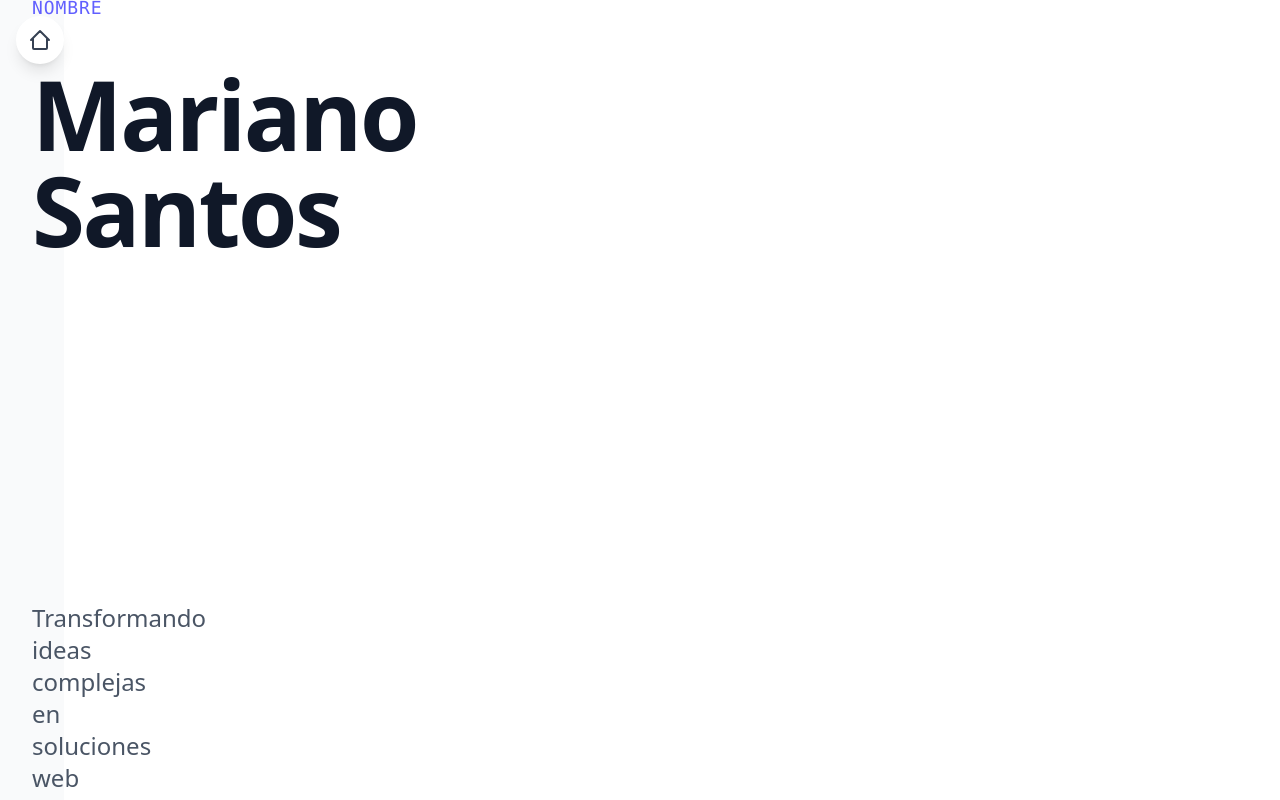
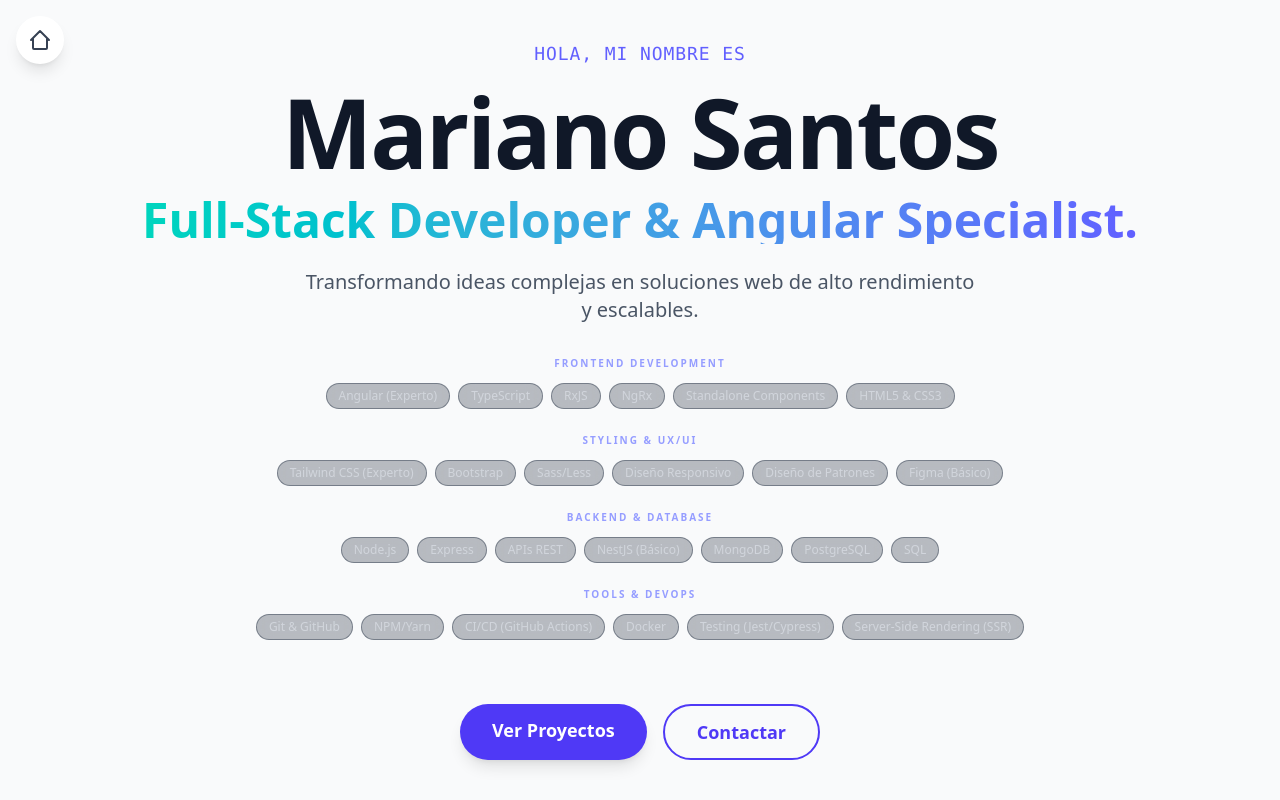
Before and after one commit to Maranelo97/portfolio-2025, an Angular app: page / in a window 1280 px wide. Built offline with nearby package versions, Linux system fonts and the light colour scheme.

Commit message:
avances skills, ssr y depuracion ctx gsap!

```diff
--- /dev/null
+++ b/src/app/core/types/ISkills.ts
@@ -0,0 +1,5 @@
+export interface ISkills {
+    title: string;
+    icon: string;
+    skills: string[];
+}
--- /dev/null
+++ b/src/app/features/home/Skills/Skills.css
@@ -0,0 +1,4 @@
+:host {
+  display: block; /* O flex, pero que no sea inline */
+  width: 100%;
+}
--- /dev/null
+++ b/src/app/features/home/Skills/Skills.html
@@ -0,0 +1,15 @@
+<div class="flex flex-wrap justify-center gap-6 mb-12">
+    <div *ngFor="let domain of domains" class="flex flex-col items-center">
+
+        <h3 class="text-[10px] uppercase tracking-[0.2em] text-indigo-400/80 font-bold mb-3">
+            {{ domain.title }}
+        </h3>
+
+        <div class="flex flex-wrap justify-center gap-2">
+            <span *ngFor="let skill of domain.skills"
+                class="px-3 py-1 text-xs font-medium border border-gray-700/50 bg-gray-800/30 text-gray-300 rounded-full backdrop-blur-sm transition-all hover:border-indigo-500/50 hover:text-white">
+                {{ skill }}
+            </span>
+        </div>
+    </div>
+</div>
--- /dev/null
+++ b/src/app/features/home/Skills/Skills.ts
@@ -0,0 +1,69 @@
+import { ChangeDetectionStrategy, Component } from '@angular/core';
+import { CommonModule } from '@angular/common';
+import { ISkills } from '../../../core/types/ISkills';
+
+@Component({
+  selector: 'app-skills',
+  imports: [CommonModule],
+  templateUrl: './Skills.html',
+  styleUrl: './Skills.css',
+  standalone: true,
+  changeDetection: ChangeDetectionStrategy.OnPush,
+})
+export class Skills {
+  public readonly domains: ISkills[] = [
+    {
+      title: 'Frontend Development',
+      // Ícono de código (Heroicon Outline: Code)
+      icon: 'M10 20l4-16m4 4l4 4-4 4M6 16l-4-4 4-4',
+      skills: [
+        'Angular (Experto)',
+        'TypeScript',
+        'RxJS',
+        'NgRx',
+        'Standalone Components',
+        'HTML5 & CSS3',
+      ],
+    },
+    {
+      title: 'Styling & UX/UI',
+      // Ícono de brocha (Heroicon Outline: Paintbrush)
+      icon: 'M7.5 14.5a2 2 0 00-2-2h-3a2 2 0 00-2 2v3a2 2 0 002 2h3a2 2 0 002-2v-3zm0 0a2 2 0 002 2h3a2 2 0 002-2v-3a2 2 0 00-2-2h-3a2 2 0 00-2 2v3z',
+      skills: [
+        'Tailwind CSS (Experto)',
+        'Bootstrap',
+        'Sass/Less',
+        'Diseño Responsivo',
+        'Diseño de Patrones',
+        'Figma (Básico)',
+      ],
+    },
+    {
+      title: 'Backend & Database',
+      // Ícono de servidor (Heroicon Outline: Server)
+      icon: 'M12 4v16m8-8H4m16-4V8a2 2 0 00-2-2H6a2 2 0 00-2 2v4m16 0v4a2 2 0 01-2 2H6a2 2 0 01-2-2v-4',
+      skills: [
+        'Node.js',
+        'Express',
+        'APIs REST',
+        'NestJS (Básico)',
+        'MongoDB',
+        'PostgreSQL',
+        'SQL',
+      ],
+    },
+    {
+      title: 'Tools & DevOps',
+      // Ícono de herramienta (Heroicon Outline: Chip)
+      icon: 'M10 20l4-16m4 4l4 4-4 4M6 16l-4-4 4-4',
+      skills: [
+        'Git & GitHub',
+        'NPM/Yarn',
+        'CI/CD (GitHub Actions)',
+        'Docker',
+        'Testing (Jest/Cypress)',
+        'Server-Side Rendering (SSR)',
+      ],
+    },
+  ];
+}
--- /dev/null
+++ b/src/app/features/home/home.css
@@ -0,0 +1,4 @@
+#heroContent > * {
+  opacity: 0;
+  will-change: transform, opacity; /* Prepara al navegador para la animación */
+}
--- a/src/app/features/home/home.html
+++ b/src/app/features/home/home.html
@@ -1,32 +1,30 @@
 <section class="min-h-screen flex items-center justify-center p-8 bg-gray-50 dark:bg-gray-900 transition-colors duration-500">
 
-    <div #heroContent class="max-w-6xl w-full text-center">
+    <div #heroContent class="max-w-6xl w-full text-center flex flex-col items-center">
 
         <p class="text-lg font-mono text-indigo-500 dark:text-indigo-400 mb-4 tracking-wider uppercase">
             Hola, mi nombre es
         </p>
 
-        <h1 class="text-6xl sm:text-7xl lg:text-8xl font-extrabold text-gray-900 dark:text-white leading-none mb-6 tracking-tight">
+        <h1 class="text-5xl sm:text-7xl lg:text-8xl font-extrabold text-gray-900 dark:text-white leading-none mb-4 tracking-tight">
             {{ name }}
         </h1>
 
-        <h2 class="text-3xl sm:text-4xl lg:text-5xl font-bold bg-clip-text text-transparent bg-linear-to-r from-teal-400 to-indigo-500 mb-8">
+        <h2 class="text-2xl sm:text-4xl lg:text-5xl font-bold bg-clip-text text-transparent bg-linear-to-r from-teal-400 to-indigo-500 mb-6">
             {{ title }}
         </h2>
 
-        <p class="text-xl sm:text-2xl text-gray-600 dark:text-gray-300 max-w-3xl mx-auto mb-12">
+        <p class="text-lg sm:text-xl text-gray-600 dark:text-gray-300 max-w-2xl mx-auto mb-8">
             {{ description }}
         </p>
 
-        <div #ctaButtons class="flex justify-center space-x-4">
-            <a routerLink="/projects" class="px-8 py-3 text-lg font-semibold rounded-full shadow-lg transition duration-300 ease-in-out
-                bg-indigo-600 hover:bg-indigo-700 text-white
-                transform hover:scale-105 active:scale-95">
-                Ver Proyectos Destacados
+        <app-skills></app-skills>
+
+        <div #ctaButtons class="flex justify-center space-x-4 mt-4">
+            <a routerLink="/projects" class="px-8 py-3 text-lg font-semibold rounded-full shadow-lg transition duration-300 bg-indigo-600 hover:bg-indigo-700 text-white transform hover:scale-105 active:scale-95">
+                Ver Proyectos
             </a>
-
-            <a routerLink="/contact" class="px-8 py-3 text-lg font-semibold rounded-full border-2 transition duration-300 ease-in-out
-                border-indigo-600 dark:border-indigo-400 text-indigo-600 dark:text-indigo-400 hover:bg-indigo-50 dark:hover:bg-gray-800">
+            <a routerLink="/contact" class="px-8 py-3 text-lg font-semibold rounded-full border-2 border-indigo-600 dark:border-indigo-400 text-indigo-600 dark:text-indigo-400 hover:bg-indigo-50 dark:hover:bg-gray-800">
                 Contactar
             </a>
         </div>
--- a/src/app/features/home/home.ts
+++ b/src/app/features/home/home.ts
@@ -1,78 +1,67 @@
-import {
-  Component,
-  AfterViewInit, // Importante para manipular el DOM
-  ViewChild,
-  ElementRef, // Importante para referenciar elementos HTML
-  OnInit
-} from '@angular/core';
+import { Component, AfterViewInit, ViewChild, ElementRef, OnDestroy } from '@angular/core';
 import { CommonModule } from '@angular/common';
-import { PlatformService } from '../../core/services/platform'; // Asegúrate de que la ruta sea correcta
-import { RouterLink } from '@angular/router'; // Añadimos RouterLink para los botones
-import { gsap } from 'gsap'; // Importamos GSAP
-import { ScrollTrigger } from 'gsap/ScrollTrigger'; // Importamos ScrollTrigger
-
-// Registrar plugins globalmente
-gsap.registerPlugin(ScrollTrigger);
+import { PlatformService } from '../../core/services/platform';
+import { RouterLink } from '@angular/router';
+import { gsap } from 'gsap';
+import { Skills } from './Skills/Skills';
 
 @Component({
   selector: 'app-home',
   standalone: true,
-  // Añadimos RouterLink a los imports para que los botones funcionen
-  imports: [CommonModule, RouterLink],
-  templateUrl: './home.html'
+  imports: [CommonModule, RouterLink, Skills],
+  styleUrl: './home.css',
+  templateUrl: './home.html',
 })
-export class Home implements AfterViewInit { // Cambiamos OnInit a AfterViewInit para el DOM
-
-  // Referencias a los elementos del DOM (¡Necesarias para GSAP!)
+export class Home implements AfterViewInit, OnDestroy {
+  private ctx?: gsap.Context;
   @ViewChild('heroContent') heroContent!: ElementRef;
   @ViewChild('ctaButtons') ctaButtons!: ElementRef;
 
-  // Información de presentación
   readonly name = 'Mariano Santos';
   readonly title = 'Full-Stack Developer & Angular Specialist.';
-  readonly description = 'Transformando ideas complejas en soluciones web de alto rendimiento y escalables.';
+  readonly description =
+    'Transformando ideas complejas en soluciones web de alto rendimiento y escalables.';
 
-  constructor(private platformService: PlatformService) { }
+  constructor(private platformService: PlatformService) {}
 
   ngAfterViewInit(): void {
-    // 1. Verificar si estamos en el navegador (Obligatorio para SSR)
+    // Solo ejecutamos animaciones si estamos en el navegador
     if (this.platformService.isBrowser) {
-      this.animateHero();
+      this.ctx = gsap.context(() => {
+        this.animateHero();
+      }, this.heroContent.nativeElement);
     }
   }
 
+  // Limpieza de animaciones al destruir el componente
+  ngOnDestroy(): void {
+  if (this.platformService.isBrowser) {
+      this.ctx?.revert(); // 👈 ¡ESTO es la clave! Revierte y limpia TODO automáticamente
+    }
+  }
+
+  // src/app/features/home/home.ts
+
   animateHero(): void {
-    const content = this.heroContent.nativeElement;
-    const buttons = this.ctaButtons.nativeElement;
+    // 1. Obtenemos TODOS los hijos directos de heroContent (p, h1, h2, p, app-skills, div botones)
+    const allElements = Array.from(this.heroContent.nativeElement.children);
 
-    // Configuración inicial de los elementos (invisible y desplazado)
-    gsap.set(content, { y: 20, opacity: 0 });
-    gsap.set(buttons, { opacity: 0 });
-
-    // 2. Crear la línea de tiempo (Timeline) de la animación
-    const tl = gsap.timeline({ defaults: { ease: 'power3.out' } });
-
-    tl.to(content, {
+    // 2. Usamos fromTo para forzar el estado inicial y final, ignorando conflictos de CSS
+    gsap.fromTo(
+      allElements,
+      {
+        opacity: 0,
+        y: 40, // Empiezan un poco más abajo
+      },
+      {
         opacity: 1,
         y: 0,
         duration: 1.2,
-        delay: 0.2 // Pequeño delay para que no aparezca inmediatamente
-      })
-      .to(buttons, {
-        opacity: 1,
-        duration: 0.8,
-        delay: -0.5 // Empieza antes de que termine el anterior, para un flujo más rápido
-      }, '+=0.2'); // Etiqueta para encadenar las animaciones
-
-    // 3. (OPCIONAL) Añadir un efecto ScrollTrigger a la sección
-    ScrollTrigger.create({
-      trigger: 'section', // El disparador es toda la sección
-      start: 'top top',   // Empieza cuando la parte superior de la sección toca la parte superior de la ventana
-      end: '+=1000',      // Termina después de 1000px de scroll
-      pin: true,          // Fija la sección en su lugar
-      pinSpacing: false,  // Quita el espacio extra que deja el pin
-      // marcadores para depuración: markers: true
-    });
+        stagger: 0.2, // 👈 Aquí ocurre la cascada (0.2s entre cada elemento)
+        ease: 'power4.out',
+        delay: 0.4, // Pequeño margen para que la página cargue
+        clearProps: 'all', // Vital: limpia los estilos de GSAP al terminar para que Tailwind funcione bien
+      }
+    );
   }
-
 }
```
